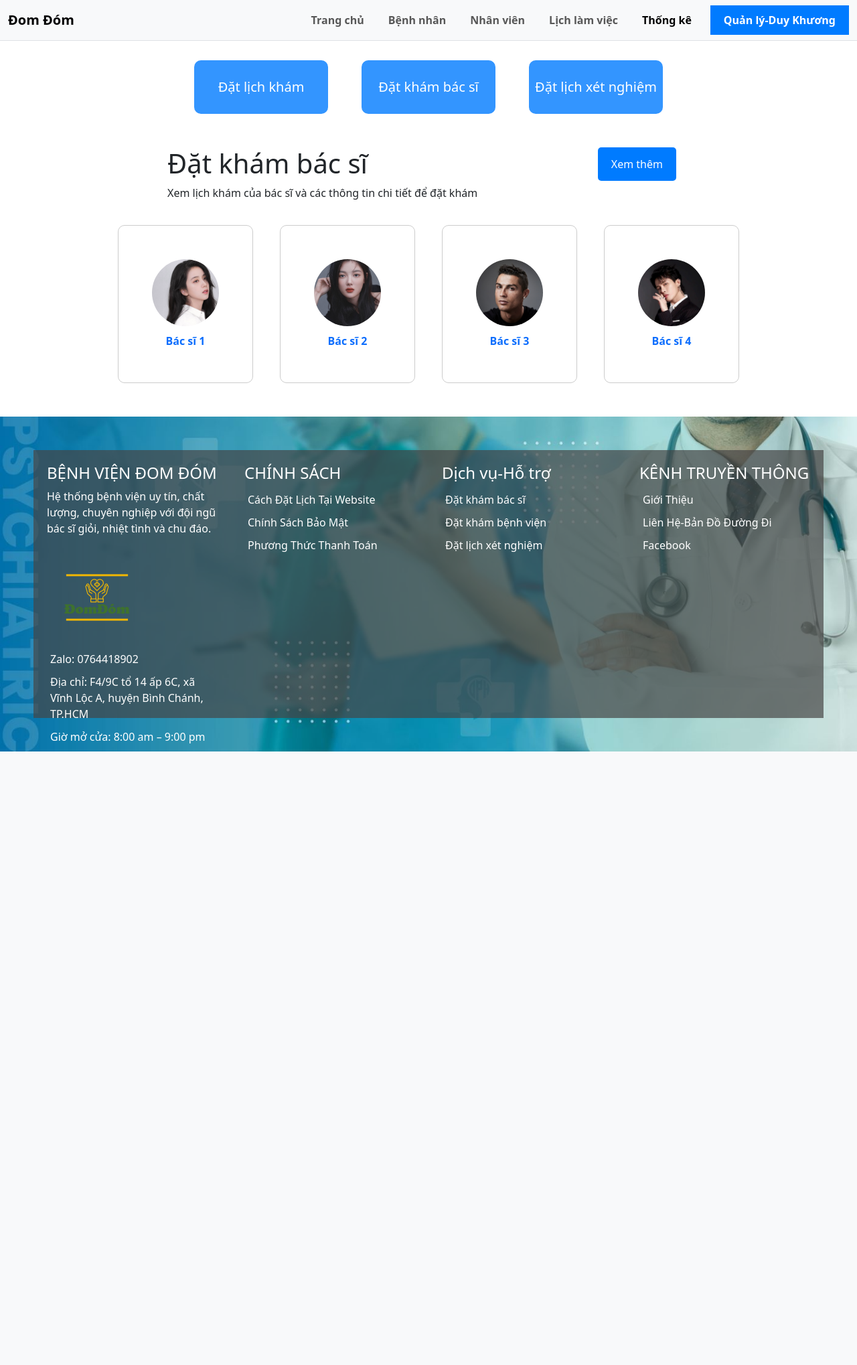
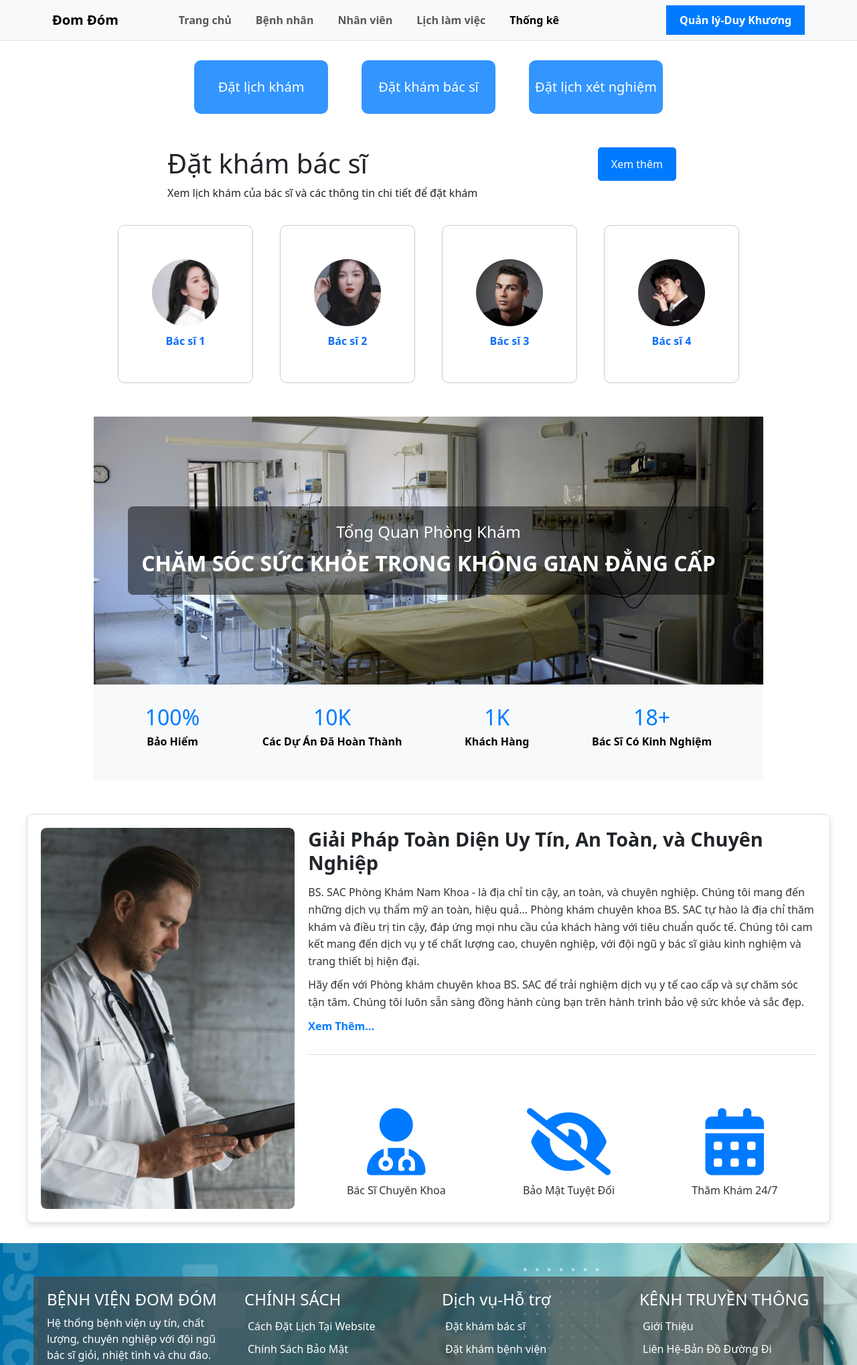
Before and after one commit to NgoBao-14/PTUD_DOMDOM, a PHP site: page / in a window 1280 px wide. Shown: the top 2038 px of the page at 67% size. Before the commit the page ends 1122 px from the top, so only its background shows below. Run offline with PHP 8.4, Linux system fonts and the light colour scheme; some libraries are stand-ins or nearby versions.

Commit message:
trang chủ

```diff
--- a/css/styles.css
+++ b/css/styles.css
@@ -1,6 +1,6 @@
 /* Full */
 *{
-    margin: 0;
+    margin: 0 auto;
     padding: 0;
     box-sizing: border-box;
 }
@@ -252,6 +252,141 @@ button:hover {
     text-decoration: none;
 }
 
+
+.healthcare-section {
+    text-align: center;
+    color: #fff;
+    width: 1000px;
+    margin-bottom: 50px;
+}
+
+.header-image {
+    position: relative;
+    background-image: url('../img/phongkham.jpg');
+    background-size: cover;
+    background-position: center;
+    height: 400px;
+    display: flex;
+    align-items: center;
+    justify-content: center;
+}
+
+.banner-overlay {
+    background-color: rgba(0, 0, 0, 0.5);
+    padding: 20px;
+    border-radius: 8px;
+}
+
+.banner-overlay p {
+    margin: 0;
+    font-size: 1.5rem;
+}
+
+.banner-overlay h1 {
+    margin-top: 10px;
+    font-size: 2rem;
+    font-weight: bold;
+}
+
+.stats {
+    display: flex;
+    justify-content: space-around;
+    padding: 30px;
+    background-color: #f8f9fa;
+}
+
+.stat-item {
+    margin: 0 15px;
+    text-align: center;
+    color: #000;
+}
+
+.stat-item h2 {
+    font-size: 2rem;
+    margin-bottom: 5px;
+    color: #007bff;
+}
+
+.stat-item p {
+    font-size: 1rem;
+    font-weight: bold;
+}
+
+
+.card {
+    max-width: 1200px;
+    margin: 30px auto;
+    padding: 20px;
+    border: 1px solid #ddd;
+    border-radius: 8px;
+    background-color: #fff;
+    display: flex;
+    flex-direction: row;
+    box-shadow: 0 4px 8px rgba(0, 0, 0, 0.1);
+}
+
+.image-section img {
+    width: 100%;
+    height: 100%;
+    border-radius: 8px;
+}
+
+.image-section {
+    flex: 1;
+    overflow: hidden;
+    margin-right: 20px;
+    border-radius: 8px;
+}
+
+.content-section {
+    flex: 2;
+}
+
+.info-section h2 {
+    font-size: 1.8rem;
+    font-weight: bold;
+    margin-bottom: 15px;
+}
+
+.info-section p {
+    color: #333;
+    font-size: 1rem;
+    line-height: 1.6;
+    margin-bottom: 10px;
+}
+
+.info-section a {
+    color: #007bff;
+    text-decoration: none;
+    font-weight: bold;
+}
+
+.services-section {
+    display: flex;
+    justify-content: space-between;
+    padding-top: 80px;
+    border-top: 1px solid #ddd;
+    margin-top: 30px;
+}
+
+.service {
+    text-align: center;
+    color: #333;
+}
+
+.service i {
+    font-size: 100px;
+    color: #007bff;
+    margin-bottom: 10px;
+}
+
+.service p {
+    font-size: 1rem;
+    font-weight: 500;
+    margin: 0;
+}
+
+
 /* footer */
 .footer{
     width: 100%;
--- a/index.php
+++ b/index.php
@@ -6,6 +6,7 @@
     <title>Trang chủ - Đom Đóm</title>
     <link href="https://cdn.jsdelivr.net/npm/bootstrap@5.3.0/dist/css/bootstrap.min.css" rel="stylesheet">
     <link rel="stylesheet" href="css/styles.css">
+    <link rel="stylesheet" href="https://cdnjs.cloudflare.com/ajax/libs/font-awesome/6.6.0/css/all.min.css">
     <script src="https://cdn.jsdelivr.net/npm/chart.js"></script>
 </head>
 <body>
@@ -80,8 +81,6 @@
                 </nav>
             </div>
 
-
-
             <div class="list-dk">
                 <div class="cl-top">
                     <div class="top">
@@ -116,10 +115,66 @@
                         </a>
                     </div>
                 </form>
-            </div>';
+            </div>
+
+            <div class="healthcare-section">
+                <div class="header-image">
+                    <div class="banner-overlay">
+                    <p>Tổng Quan Phòng Khám</p>
+                    <h1>CHĂM SÓC SỨC KHỎE TRONG KHÔNG GIAN ĐẲNG CẤP</h1>
+                    </div>
+                </div>
+                <div class="stats">
+                    <div class="stat-item">
+                    <h2>100%</h2>
+                    <p>Bảo Hiểm</p>
+                    </div>
+                    <div class="stat-item">
+                    <h2>10K</h2>
+                    <p>Các Dự Án Đã Hoàn Thành</p>
+                    </div>
+                    <div class="stat-item">
+                    <h2>1K</h2>
+                    <p>Khách Hàng</p>
+                    </div>
+                    <div class="stat-item">
+                    <h2>18+</h2>
+                    <p>Bác Sĩ Có Kinh Nghiệm</p>
+                    </div>
+                </div>
+            </div>
+
+            <div class="card">
+                <div class="image-section">
+                    <img src="img/gioithieu.jpg" alt="">
+                </div>
+                <div class="content-section">
+                    <div class="info-section">
+                        <h2>Giải Pháp Toàn Diện Uy Tín, An Toàn, và Chuyên Nghiệp</h2>
+                        <p>BS. SAC Phòng Khám Nam Khoa - là địa chỉ tin cậy, an toàn, và chuyên nghiệp. Chúng tôi mang đến những dịch vụ thẩm mỹ an toàn, hiệu quả... Phòng khám chuyên khoa BS. SAC tự hào là địa chỉ thăm khám và điều trị tin cậy, đáp ứng mọi nhu cầu của khách hàng với tiêu chuẩn quốc tế. Chúng tôi cam kết mang đến dịch vụ y tế chất lượng cao, chuyên nghiệp, với đội ngũ y bác sĩ giàu kinh nghiệm và trang thiết bị hiện đại.</p>
+                        <p>Hãy đến với Phòng khám chuyên khoa BS. SAC để trải nghiệm dịch vụ y tế cao cấp và sự chăm sóc tận tâm. Chúng tôi luôn sẵn sàng đồng hành cùng bạn trên hành trình bảo vệ sức khỏe và sắc đẹp.</p>
+                        <a href="#">Xem Thêm...</a>
+                    </div>
+                    <div class="services-section">
+                        <div class="service">
+                            <i class="fa-sharp-duotone fa-solid fa-user-doctor"></i>
+                            <p>Bác Sĩ Chuyên Khoa</p>
+                        </div>
+                        <div class="service">
+                            <i class="fa-sharp-duotone fa-solid fa-eye-slash"></i>
+                            <p>Bảo Mật Tuyệt Đối</p>
+                        </div>
+                        <div class="service">
+                            <i class="fa-sharp-duotone fa-solid fa-calendar-days"></i>
+                            <p>Thăm Khám 24/7</p>
+                        </div>
+                    </div>
+                </div>
+            </div>
+
+            ';
         }
     ?>
-
 
 
     <script src="https://code.jquery.com/jquery-3.5.1.min.js"></script>
```
Also changed, not shown: img/gioithieu.jpg (added), img/phongkham.jpg (added).
